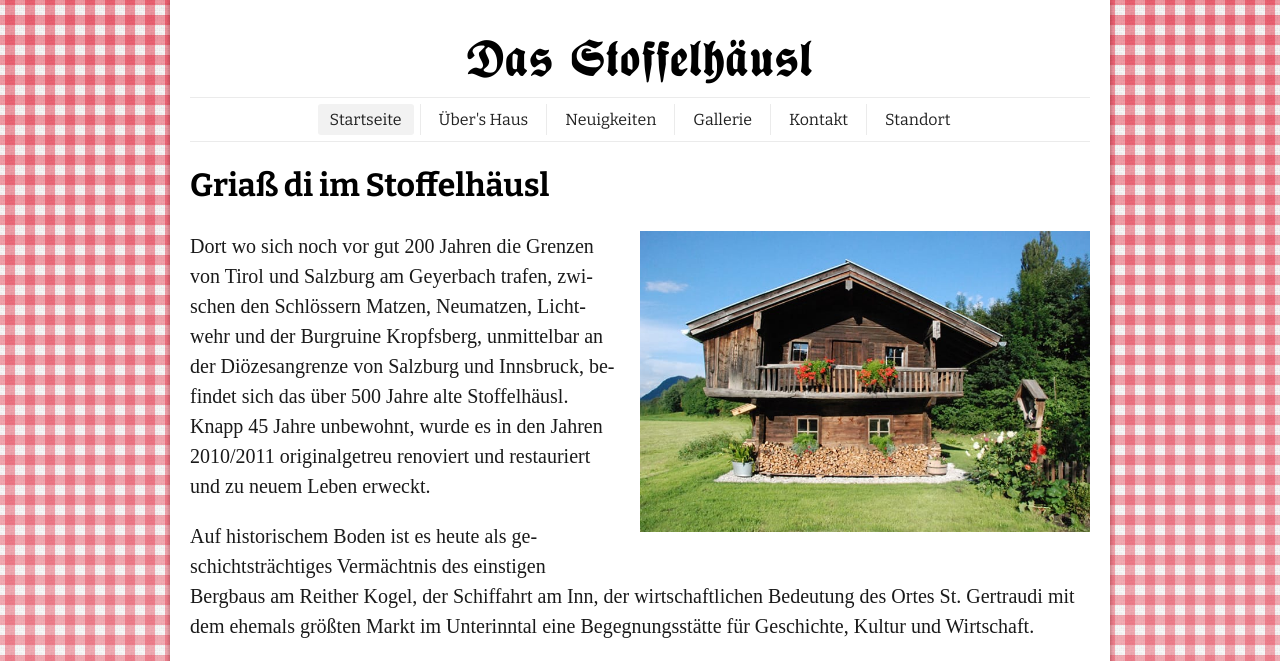
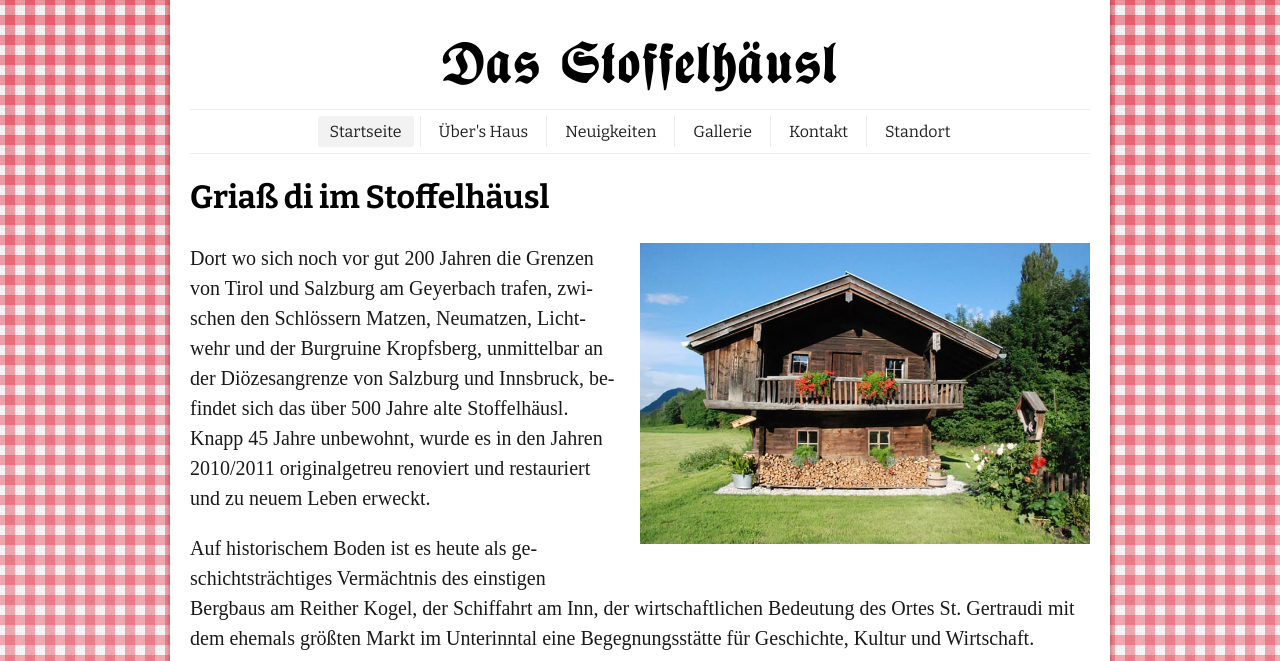
Before and after one commit to stoffelhaeusl/stoffelhaeusl.github.io, a Jekyll site: the page built from index.md, in a window 1280 px wide. Shown: the top 661 px of the page. Built offline with Jekyll 4.4.1, drawn with Linux system fonts in a browser that asks for light colours; some web fonts are replaced; grey boxes are pictures that could not be loaded.

Commit message:
Update header.

```diff
--- a/_includes/header.html
+++ b/_includes/header.html
@@ -1,8 +1,6 @@
 <header class="header">
   <div class="branding">
-    <div class="blog-title">
-      <a href="{{ "/" | relative_url }}" title="{{ site.title | escape }}" rel="home">{{ site.title | escape }}</a>
-    </div>
+    <a href="{{ "/" | relative_url }}" title="{{ site.title | escape }}" rel="home">{{ site.title | escape }}</a>
   </div>
 
   {% assign default_paths = site.pages | map: "path" %}
--- a/css/main.scss
+++ b/css/main.scss
@@ -249,27 +249,24 @@ h1, h2, h3, h4, h5, h6 {
   font-weight: 700;
 }
 
-header.header {
-  @extend %clearfix;
-}
-
-.blog-title {
+.branding {
   text-align: center;
-
-  a {
   font-family: $blog-title-font;
   font-weight: 400;
   font-size: 2.5em;
   color: $black;
-    text-decoration: none;
 
   @include tablet {
-      font-size: 2.8em;
+    font-size: 3em;
   }
 
   @include desktop {
-      font-size: 3.5em;
+    font-size: 4em;
   }
+
+  a {
+    color: inherit;
+    text-decoration: none;
   }
 }
 
@@ -278,11 +275,12 @@ header.header {
 }
 
 .menu {
-  margin-top: .8125em;
+  margin-top: 1em;
   border-top: 1px solid $lightgrey;
   border-bottom: 1px solid $lightgrey;
   width: 100%;
   padding: .5em 0;
+  @extend %clearfix;
 
   ul {
     margin: 0;
@@ -366,8 +364,6 @@ header.header {
 
 
   @include desktop {
-    float:left;
-    position:relative;
     padding: .375em 0;
 
     ul {
```
Lines whose indentation alone changed are shown as unchanged.
